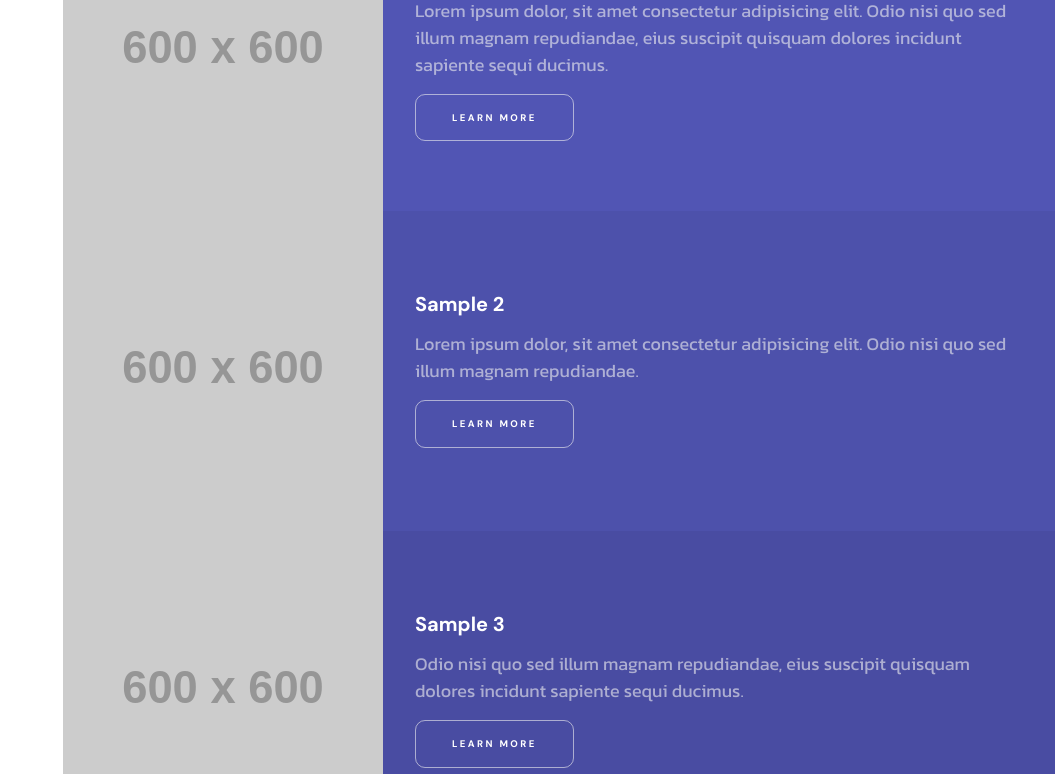
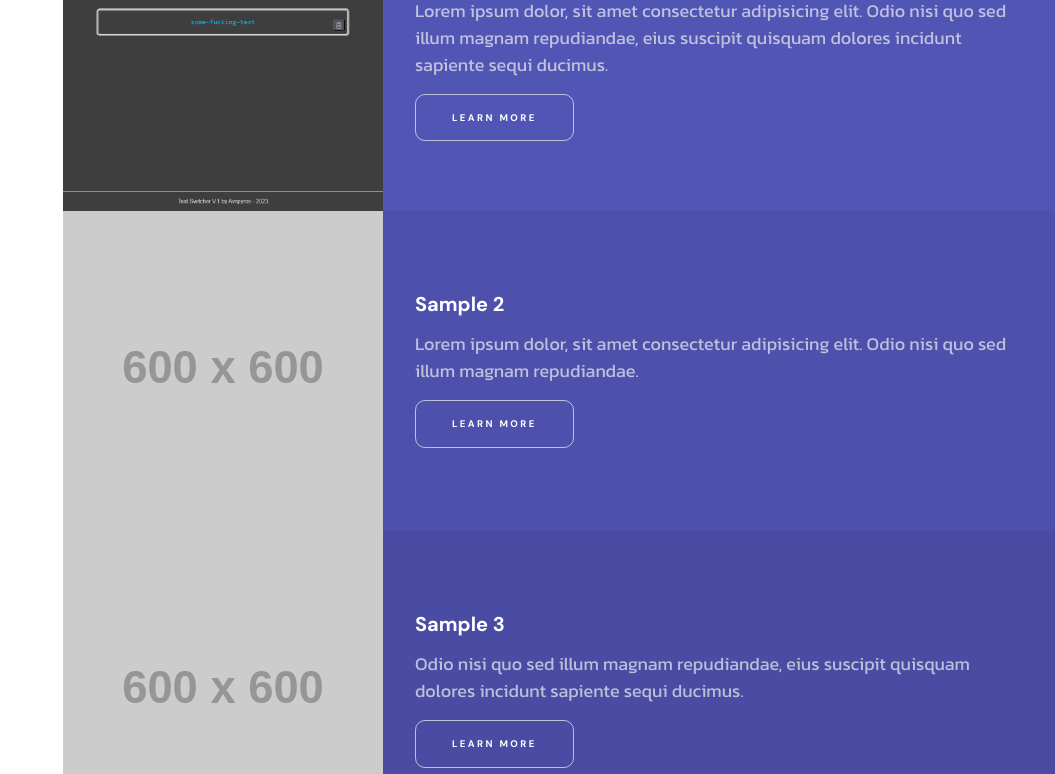
Before and after one commit to avspyros/Netmorph, a React (Vite) app: page / in a window 1280 px wide. Shown: the part 1626-2400 px from the top of the page, without its empty margins (225-1280 px from the left). Built offline with nearby package versions, Linux system fonts and the light colour scheme.

Commit message:
sample block mapped

```diff
--- /dev/null
+++ b/src/components/Accordion.jsx
@@ -0,0 +1,31 @@
+import Container from './Container'
+
+export default function Accordion() {
+
+  const accordionData =
+  {
+    title: 'title 1',
+    content: 'Voluptatibus molestias fuga modi non sed dicta ut, dolore a commodi consequatur pariatur temporibus amet dolorem, libero laborum vel animi itaque quod iusto. Maiores eum id quae sint! Mollitia, est.'
+  }
+
+
+  const { title, content } = accordionData
+
+  return (
+    <div className="accordion-wrapper">
+      <Container>
+        <div className="accordion">
+          <div className="accordion-item">
+            <div className="accordion-title">
+              <div><h3>{title}</h3></div>
+              <div><p>+</p></div>
+            </div>
+            <div className="accordion-content">
+              <p>{content}</p>
+            </div>
+          </div>
+        </div>
+      </Container>
+    </div>
+  )
+}
--- a/src/components/Article.jsx
+++ b/src/components/Article.jsx
@@ -1,8 +1,23 @@
 import Container from './Container'
 
-export default function Article({ title, imgPath, alt, paragraph }) {
+export default function Article({ title, imgPath, alt }) {
+
+  const paragraphData = [
+    {
+      id: 'par1',
+      text: 'Voluptatibus molestias fuga modi non sed dicta ut, dolore a commodi consequatur pariatur temporibus amet dolorem, libero laborum vel animi itaque quod iusto. Maiores eum id quae sint! Mollitia, est.'
+    },
+    {
+      id: 'par2',
+      text: 'Lorem ipsum dolor sit amet consectetur adipisicing elit. Ullam voluptatum minus, doloribus est deserunt id numquam enim mollitia animi impedit, reprehenderit sapiente tempora consectetur nobis fuga distinctio veniam aspernatur delectus!'
+    },
+    {
+      id: 'par3',
+      text: 'Libero laborum vel animi itaque quod iusto. Maiores eum id quae sint! Mollitia, est.'
+    }
+  ]
+
   return (
-
     <div className="article-wrapper">
       <Container>
         <div className="article-header">
@@ -13,7 +28,9 @@ export default function Article({ title, imgPath, alt, paragraph }) {
             <img src={imgPath} alt={alt} />
           </div>}
         <div className="article-text">
-          <p className="article-paragraph">{paragraph}</p>
+          {paragraphData.map(paragraph => (
+            <p key={paragraph.id}>{paragraph.text}</p>
+          ))}
         </div>
       </Container>
     </div>
--- a/src/components/PageNav.jsx
+++ b/src/components/PageNav.jsx
@@ -17,16 +17,16 @@ export default function PageNav() {
             <NavLink to='/'>AvSpyros</NavLink>
           </div>
           <div className='nav-items'>
-            <NavLink to='/'>Story</NavLink>
+            <NavLink to='/Story'>Story</NavLink>
             <div className='dropdown-container'>
               <button className="dropdown" onClick={handleOpen}>
                 SAMPLE PROJECTS <span>&#x2304;</span>
               </button>
               {open ? (
                 <ul className="dropdown-menu">
-                  <li><NavLink to='Project'>Project 1</NavLink></li>
-                  <li><NavLink to='Project'>Project 2</NavLink></li>
-                  <li><NavLink to='Project'>Project 3</NavLink></li>
+                  <li><NavLink to='/Project'>Project 1</NavLink></li>
+                  <li><NavLink to='/Project'>Project 2</NavLink></li>
+                  <li><NavLink to='/Project'>Project 3</NavLink></li>
                 </ul>
               ) : null}
             </div>
--- a/src/components/SampleBlock.jsx
+++ b/src/components/SampleBlock.jsx
@@ -1,11 +1,11 @@
 import Button from './Button'
 
-export default function SampleBlock({ title, description, previewImg, blockBg }) {
+export default function SampleBlock({ title, description, previewImg, blockBg, url }) {
 
   return (
     <div className={`sample-block ${blockBg}`}>
       <div className="preview-container" style={{ backgroundImage: `url("${previewImg}")` }}>
-        <a href="#"></a>
+        <a href={url} target='_blank'></a>
       </div>
       <div className="excerpt-container">
         <div className="inner">
@@ -13,7 +13,7 @@ export default function SampleBlock({ title, description, previewImg, blockBg })
           <p>{description}</p>
           <Button
             text="Learn More"
-            url="https://github.com/avspyros"
+            url={url}
             btnType="btnLink"
           />
         </div>
--- a/src/components/Samples.jsx
+++ b/src/components/Samples.jsx
@@ -1,27 +1,40 @@
 // COMPONENTS
 import SampleBlock from './SampleBlock'
+import textSwitcher from "../assets/text-switcher.png"
+
+const samplesData = [
+  {
+    id: 1,
+    title: "Sample 1",
+    description: "Lorem ipsum dolor, sit amet consectetur adipisicing elit. Odio nisi quo sed illum magnam repudiandae, eius suscipit quisquam dolores incidunt sapiente sequi ducimus.",
+    url: "https://text-switcher.netlify.app/",
+    previewImg: textSwitcher,
+    blockBg: "bg-neutral"
+  },
+  {
+    id: 2,
+    title: "Sample 2",
+    description: "Lorem ipsum dolor, sit amet consectetur adipisicing elit. Odio nisi quo sed illum magnam repudiandae.",
+    url: "https://github.com/avspyros",
+    previewImg: "https://fakeimg.pl/600x600",
+    blockBg: "bg-neutral-deep"
+  },
+  {
+    id: 3,
+    title: "Sample 3",
+    description: "Odio nisi quo sed illum magnam repudiandae, eius suscipit quisquam dolores incidunt sapiente sequi ducimus.",
+    url: "https://github.com/avspyros",
+    previewImg: "https://fakeimg.pl/600x600",
+    blockBg: "bg-neutral-deeper"
+  }
+]
 
 export default function Samples() {
   return (
     <div id="samples" className="samples-wrapper">
-      <SampleBlock
-        blockBg="bg-neutral"
-        previewImg="https://fakeimg.pl/600x600"
-        title="Sample 1"
-        description="Lorem ipsum dolor, sit amet consectetur adipisicing elit. Odio nisi quo sed illum magnam repudiandae, eius suscipit quisquam dolores incidunt sapiente sequi ducimus."
-      />
-      <SampleBlock
-        blockBg="bg-neutral-deep"
-        previewImg="https://placehold.co/600x600"
-        title="Sample 2"
-        description="Lorem ipsum dolor, sit amet consectetur adipisicing elit. Odio nisi quo sed illum magnam repudiandae."
-      />
-      <SampleBlock
-        blockBg="bg-neutral-deeper"
-        previewImg="https://fakeimg.pl/600x600"
-        title="Sample 3"
-        description="Odio nisi quo sed illum magnam repudiandae, eius suscipit quisquam dolores incidunt sapiente sequi ducimus."
-      />
+      {samplesData.map(({ id, blockBg, previewImg, title, description, url }) => (
+        <SampleBlock key={id} blockBg={blockBg} previewImg={previewImg} title={title} description={description} url={url} />
+      ))}
     </div>
   )
 }
--- a/src/pages/Project.jsx
+++ b/src/pages/Project.jsx
@@ -1,12 +1,19 @@
-import Profile from '../components/Profile'
+import ContentWrapper from '../components/ContentWrapper'
+import PageNav from '../components/PageNav'
+import Article from '../components/Article'
 import Footer from '../components/Footer'
 
 export default function Project() {
 
   return (
-    <div className="content-wrapper">
-      <Profile />
-      <Footer />
-    </div>
+    <ContentWrapper>
+      <PageNav />
+      <Article
+        title="Project 1 Title"
+        imgPath="https://placehold.co/1600x800"
+        alt="Project 1 Title"
+      />
+      <Footer bgColor='footer-darkest' />
+    </ContentWrapper>
   )
 }
--- a/src/pages/Story.jsx
+++ b/src/pages/Story.jsx
@@ -1,6 +1,6 @@
 import ContentWrapper from '../components/ContentWrapper'
+import Accordion from '../components/Accordion'
 import PageNav from '../components/PageNav'
-import Article from '../components/Article'
 import Footer from '../components/Footer'
 
 export default function Story() {
@@ -8,10 +8,7 @@ export default function Story() {
   return (
     <ContentWrapper>
       <PageNav />
-      <Article
-        title="My Web Developer Journey"
-        paragraph="Having been fed up with my retail work, I finally decided to listen to the advice of a friend who was a web designer and thought I should migrate from “mindless drone” jobs to something more creative and engaging."
-      />
+      <Accordion />
       <Footer bgColor='footer-darkest' />
     </ContentWrapper>
   )
--- a/src/style_components/_article.scss
+++ b/src/style_components/_article.scss
@@ -7,7 +7,7 @@
 }
 
 .article-img {
-  margin: 0 auto 2rem auto;
+  margin: 0 auto 1rem auto;
 
   img {
     margin: auto;
--- a/src/style_components/_containers.scss
+++ b/src/style_components/_containers.scss
@@ -18,7 +18,7 @@
 .container {
   max-width: $screen-lg;
   margin: auto;
-  padding: 1rem;
+  padding: 1.5rem 1rem 1rem 1rem;
 
   @include mqp($screen-xs, 2rem);
   @include mqp($screen-md, 3rem);
--- a/src/style_components/_pagenav.scss
+++ b/src/style_components/_pagenav.scss
@@ -12,7 +12,6 @@
   @include mqp($screen-xs, 1.5rem 1rem);
   @include mqp($screen-sm, 2rem 1.5rem);
   @include mqp($screen-md, 2.5rem 2rem);
-}
 
   nav {
     color: $text-secondary;
@@ -94,3 +93,4 @@ nav {
     }
 
   }
+}
--- a/src/style_global/_colors.scss
+++ b/src/style_global/_colors.scss
@@ -17,4 +17,4 @@ $border-gradient: linear-gradient(to right, #5e42a6, #b74e91);
 $btn-hover: rgba(255, 255, 255, 0.1);
 
 $text-primary: #ffffff;
-$text-secondary: rgba(240, 240, 240, 0.6);
+$text-secondary: rgba(240, 240, 240, 0.7);
```
Also changed, not shown: src/assets/text-switcher.png (added). Lines whose indentation alone changed are shown as unchanged.
